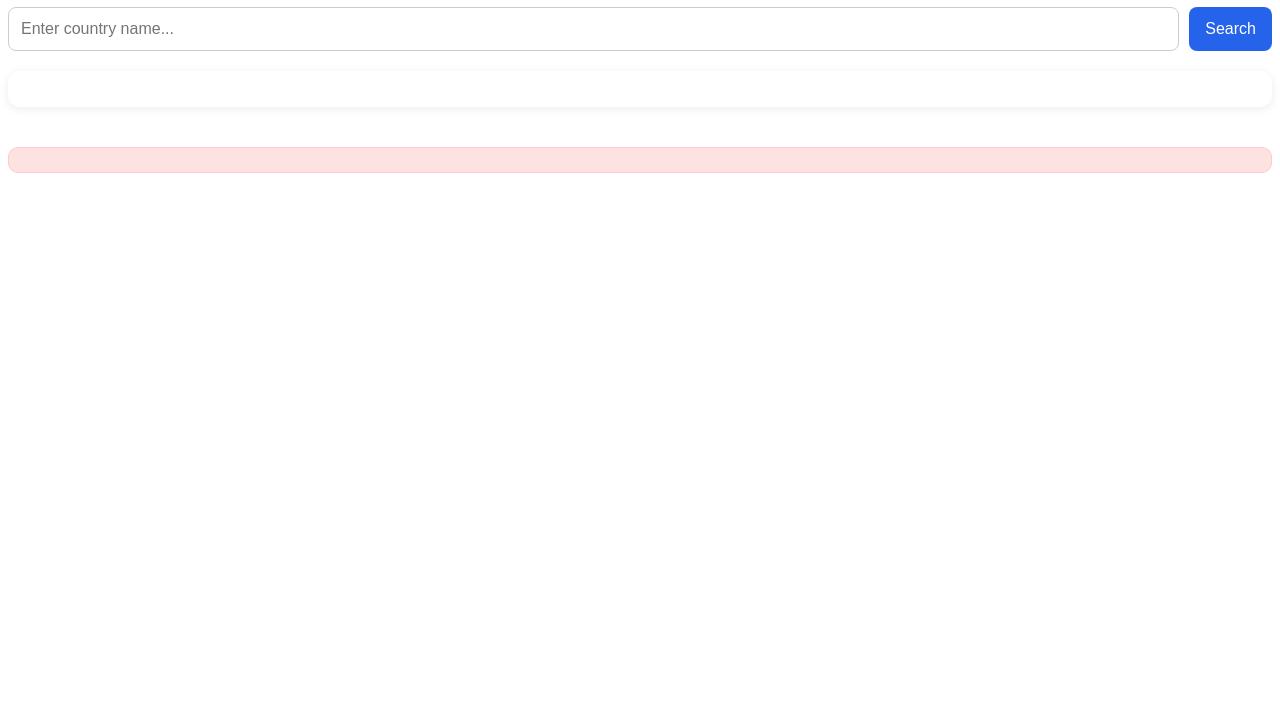
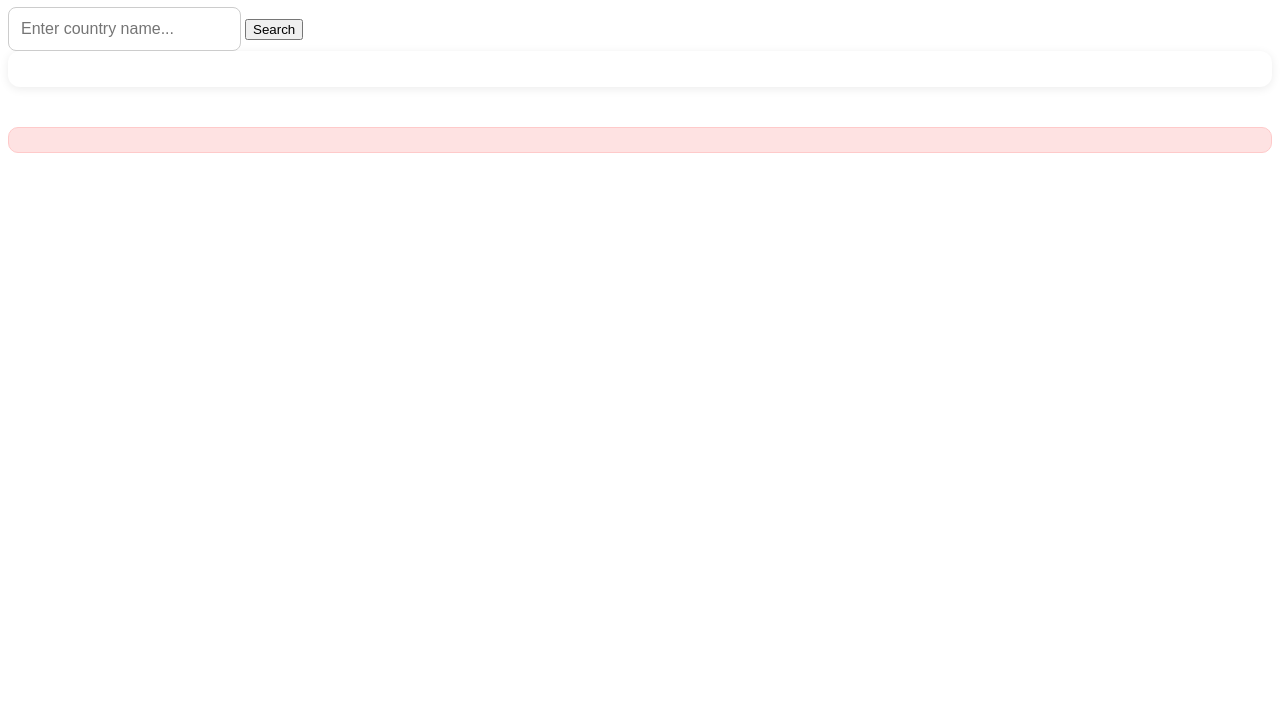
Before and after one commit to geekynellz/2590255-lab4, a plain HTML site: page index.html in a window 1280 px wide. Shown: the part 73-800 px from the top of the page. Drawn offline with Linux system fonts and the light colour scheme.

Commit message:
final final changes

```diff
--- a/styles.css
+++ b/styles.css
@@ -1,10 +1,5 @@
 
 
-.search-container {
-    display: flex;
-    gap: 10px;
-    margin-bottom: 20px;
-}
 
 #country-input {
     flex: 1;
@@ -14,19 +9,6 @@
     font-size: 16px;
 }
 
-#search-btn {
-    padding: 12px 16px;
-    border: none;
-    border-radius: 8px;
-    background: #2563eb;
-    color: white;
-    font-size: 16px;
-    cursor: pointer;
-}
-
-#search-btn:hover {
-    background: #1d4ed8;
-}
 
 
 .spinner {
```
